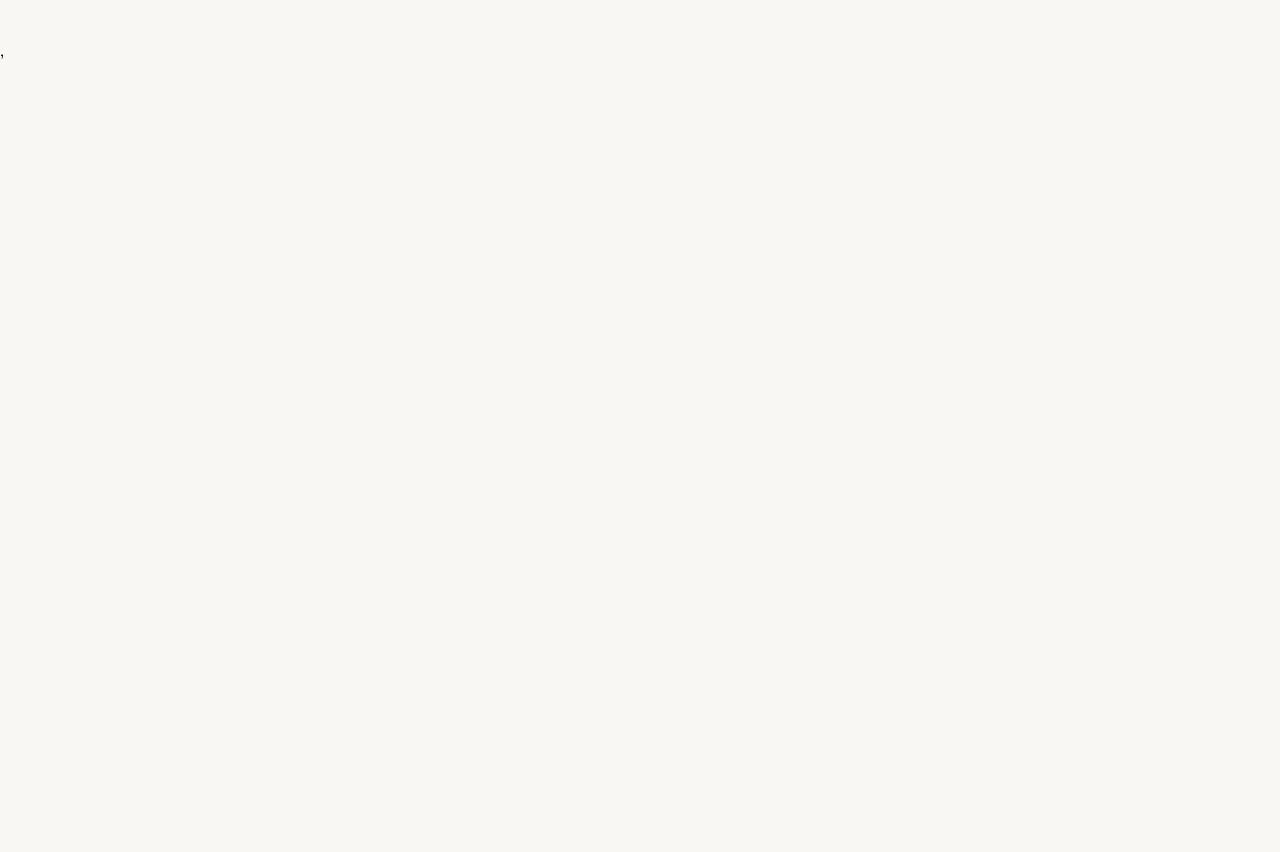
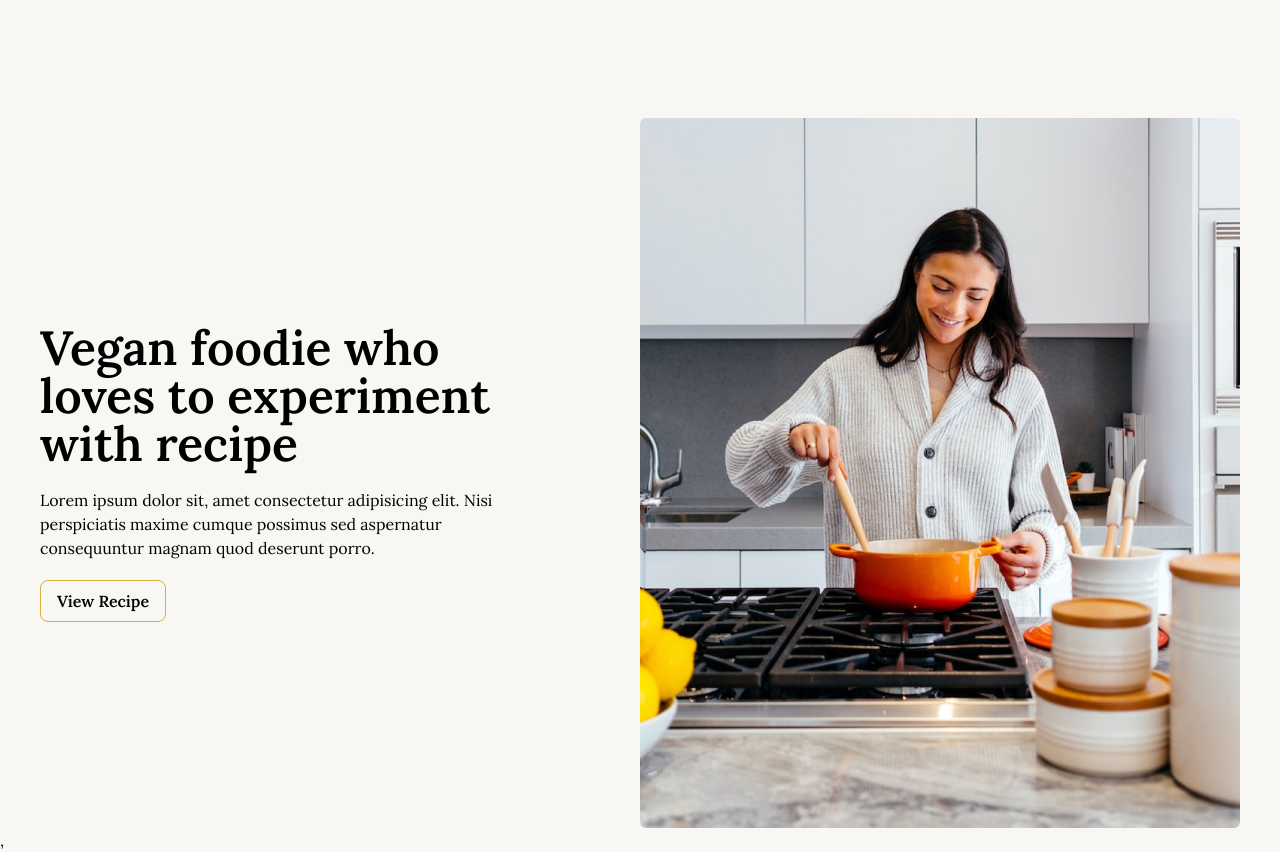
Before and after one commit to mahmudul-hasan01/veggify-front-end, a React (Vite) app: page / in a window 1280 px wide. Shown: the part 1642-2494 px from the top of the page. Before the commit the page ends 1704 px from the top, so only its background shows below. Built offline with nearby package versions, Linux system fonts and the light colour scheme; no server answers.

Commit message:
about section is shown

```diff
--- a/src/Page/Home/AboutSection/AboutSection.jsx
+++ b/src/Page/Home/AboutSection/AboutSection.jsx
@@ -1,8 +1,16 @@
+import image from '../../../assets/about-image.jpg'
 
 const AboutSection = () => {
     return (
-        <div>
-
+        <div className="overflow-hidden flex flex-col md:flex-row justify-between items-center my-4 gap-5 md:gap-10 px-5 lg:px-10">
+            <div className='w-[500px] space-y-5'>
+                <h1 className='text-4xl md:text-5xl font-semibold -3'>Vegan foodie who loves to experiment with recipe</h1>
+                <p>Lorem ipsum dolor sit, amet consectetur adipisicing elit. Nisi perspiciatis maxime cumque possimus sed aspernatur consequuntur magnam quod deserunt porro.</p>
+                <button className={` rounded-lg border border-[#d8af3e] px-4 py-2 text-[12px] font-semibold hover:bg-[#e6ab3e] hover:text-white duration-500 sm:text-sm md:text-base`}>View Recipe</button>
+            </div>
+            <div className='w-[600px]'>
+                <img src={image} className='w-full rounded-md' alt="" />
+            </div>
         </div>
     );
 };
--- /dev/null
+++ b/src/Page/Home/CompanyLogo/CompanyLogo.jsx
@@ -0,0 +1,10 @@
+
+const CompanyLogo = () => {
+    return (
+        <div>
+
+        </div>
+    );
+};
+
+export default CompanyLogo;
--- a/src/Page/Home/Home.jsx
+++ b/src/Page/Home/Home.jsx
@@ -1,3 +1,4 @@
+import AboutSection from "./AboutSection/AboutSection";
 import Banner from "./Banner/Banner";
 import FeaturedSection from "./FeaturedSection/FeaturedSection";
 import LatestRecipe from "./LatestRecipe/LatestRecipe";
@@ -13,6 +14,7 @@ const Home = () => {
             <FeaturedSection/>
             <LatestRecipe/>
             <NewsLetter/>
+            <AboutSection/>
         </div>
     );
 };
```
